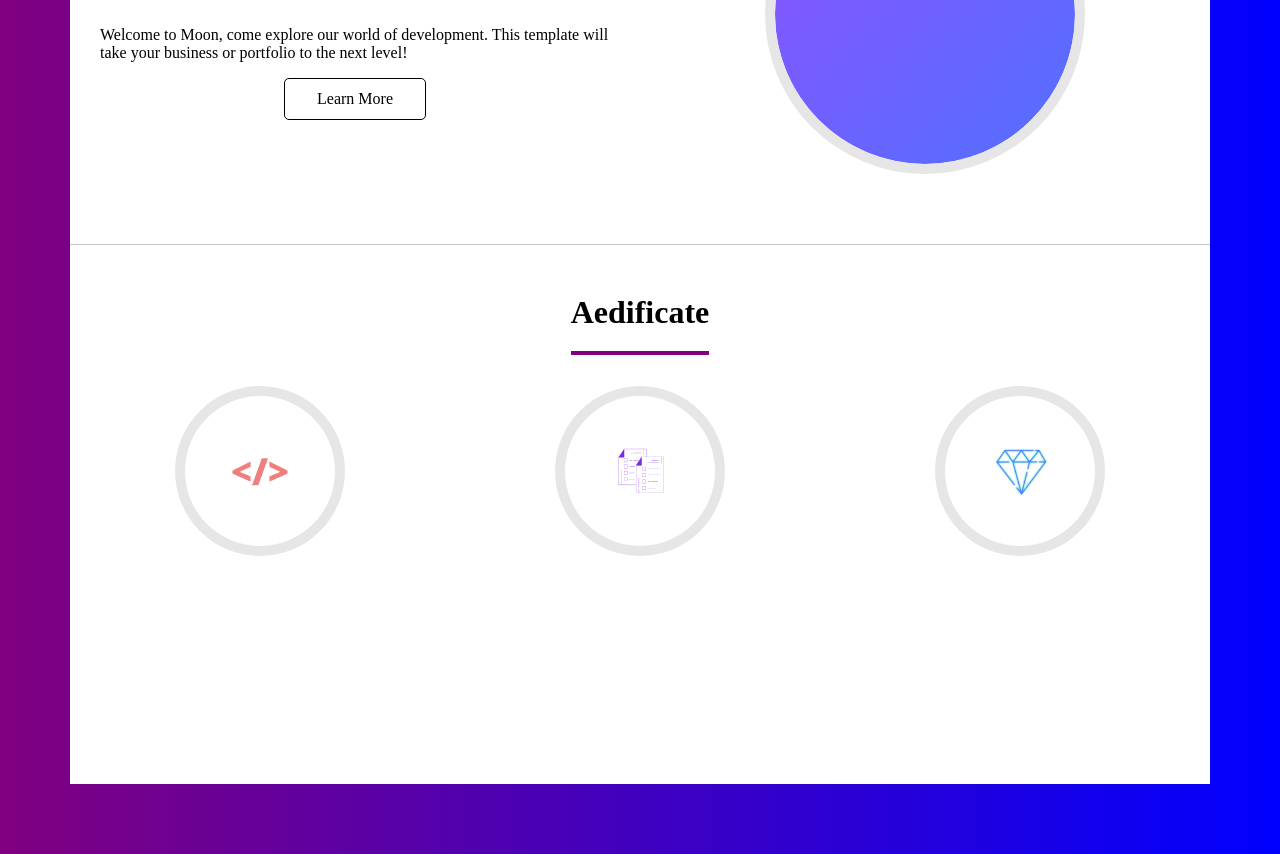
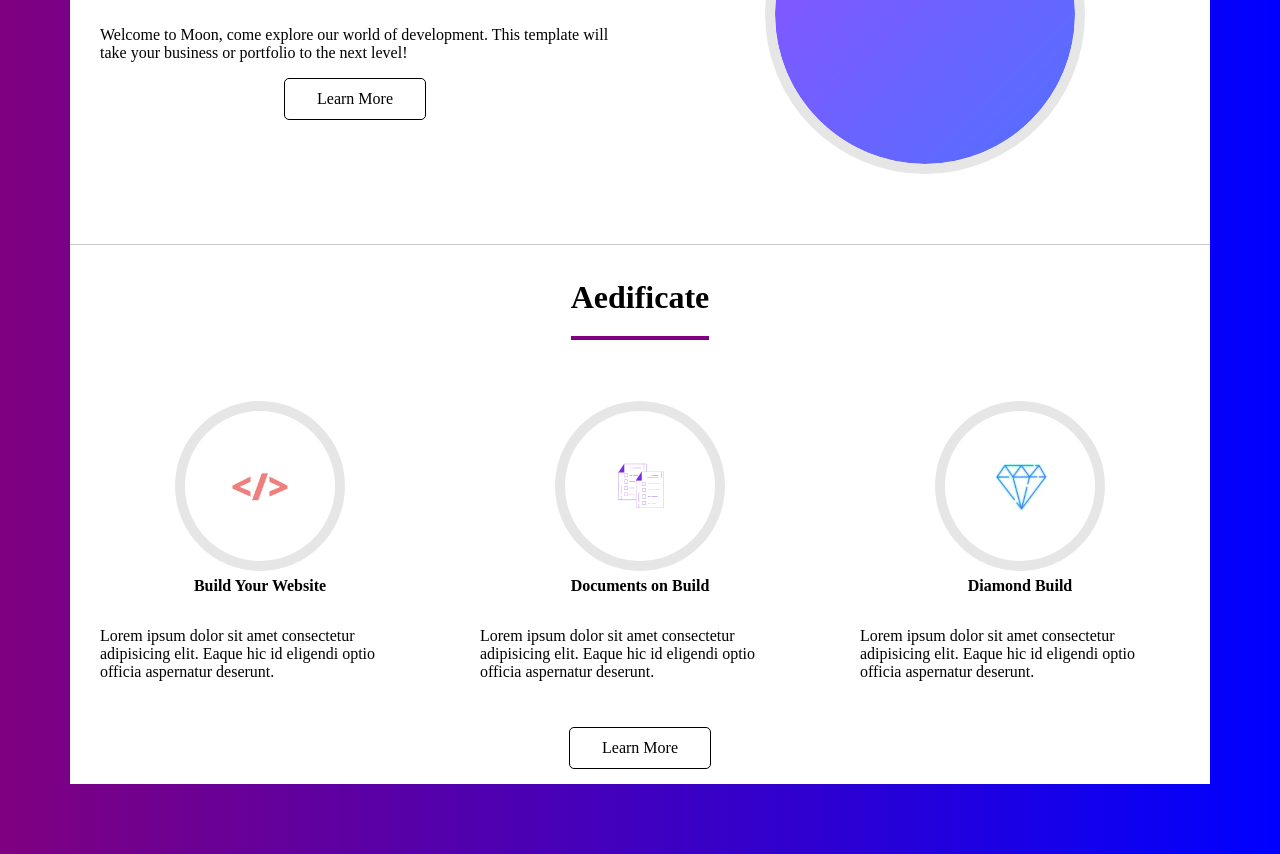
Before and after one commit to samueltrahan/moon.rt, a React (Create React App) app: page / in a window 1280 px wide. Shown: the part 814-1668 px from the top of the page. Built offline with nearby package versions, Linux system fonts and the light colour scheme.

Commit message:
section one styling complete

```diff
--- a/src/components/ContentOne/ContentOne.css
+++ b/src/components/ContentOne/ContentOne.css
@@ -19,6 +19,7 @@
   display: grid;
   grid-template-columns: 1fr 1fr 1fr;
   width: 100%;
+  height: 200px;
 }
 
 .first-card {
@@ -26,6 +27,8 @@
   display: flex;
   justify-content: center;
   align-items: center;
+  flex-direction: column;
+  margin: 30px;
 }
 
 .second-card {
@@ -33,6 +36,8 @@
   display: flex;
   justify-content: center;
   align-items: center;
+  flex-direction: column;
+  margin: 30px;
 }
 
 .third-card {
@@ -40,6 +45,8 @@
   display: flex;
   justify-content: center;
   align-items: center;
+  flex-direction: column;
+  margin: 30px;
 }
 
 .circle-picture {
@@ -48,3 +55,27 @@
   box-shadow: 0 0 0 10px hsl(0, 0%, 90%);
   border-radius: 50%;
 }
+
+.title {
+  font-weight: 800;
+}
+.section-one-btn {
+  grid-column: 2/3;
+  display: flex;
+  justify-content: center;
+  align-items: center;
+}
+
+
+#section-one-btn {
+  text-decoration: none;
+  color: black;
+  border: 1px solid black;
+  height: 40px;
+  width: 140px;
+  border-radius: 5px;
+  display: flex;
+  justify-content: center;
+  align-items: center;
+  text-align: center;
+}
--- a/src/components/ContentOne/ContentOne.js
+++ b/src/components/ContentOne/ContentOne.js
@@ -1,8 +1,9 @@
-import React from 'react';
-import './ContentOne.css';
-import Pic03 from '../../Assets/first-section.png'
-import Pic04 from '../../Assets/second-section.png'
-import Pic05 from '../../Assets/third-section.png'
+import React from "react";
+import {Link} from 'react-router-dom';
+import "./ContentOne.css";
+import Pic03 from "../../Assets/first-section.png";
+import Pic04 from "../../Assets/second-section.png";
+import Pic05 from "../../Assets/third-section.png";
 
 export default function ContentOne() {
   return (
@@ -11,14 +12,32 @@
       <div className="first-section-card">
         <div className="first-card">
           <img className="circle-picture" alt="" src={Pic03}></img>
+          <p className="title">Build Your Website</p>
+          <p>
+            Lorem ipsum dolor sit amet consectetur adipisicing elit. Eaque hic
+            id eligendi optio officia aspernatur deserunt.{" "}
+          </p>
         </div>
         <div className="second-card">
-        <img className="circle-picture" alt="" src={Pic04}></img>
+          <img className="circle-picture" alt="" src={Pic04}></img>
+          <p className="title">Documents on Build</p>
+          <p>
+            Lorem ipsum dolor sit amet consectetur adipisicing elit. Eaque hic
+            id eligendi optio officia aspernatur deserunt.{" "}
+          </p>
         </div>
         <div className="third-card">
-        <img className="circle-picture" alt="" src={Pic05}></img>
+          <img className="circle-picture" alt="" src={Pic05}></img>
+          <p className="title">Diamond Build</p>
+          <p>
+            Lorem ipsum dolor sit amet consectetur adipisicing elit. Eaque hic
+            id eligendi optio officia aspernatur deserunt.{" "}
+          </p>
+        </div>
+        <div className="section-one-btn">
+        <Link role="button" to="/explore" id="section-one-btn" >Learn More</Link>
         </div>
       </div>
     </div>
-  )
+  );
 }
```
